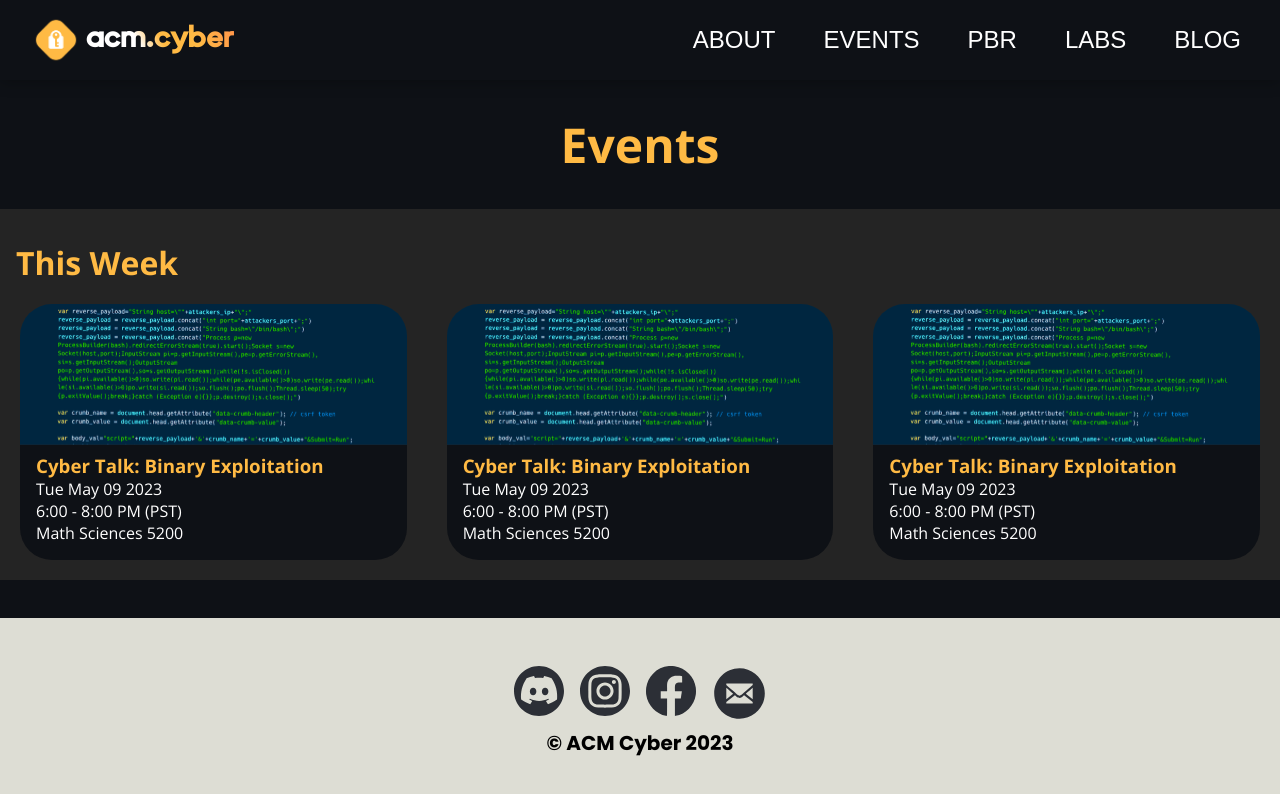
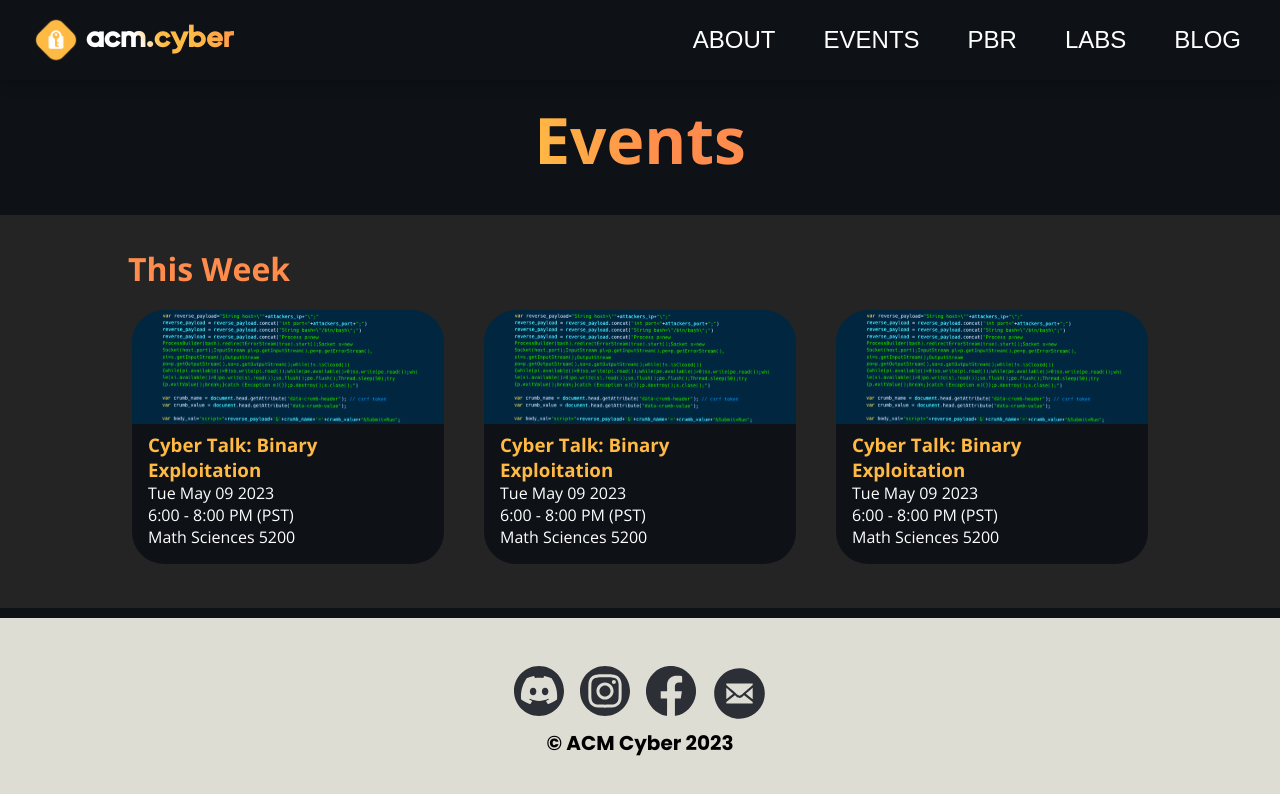
Before and after one commit to uclaacm/acmcyber.com, a Next.js app: page /events in a window 1280 px wide. Shown: the top 794 px of the page. Built offline with nearby package versions, Linux system fonts and the light colour scheme; a web font is replaced by a local one.

Commit message:
header stylings

```diff
--- a/styles/Events.module.scss
+++ b/styles/Events.module.scss
@@ -1,6 +1,6 @@
 .this-week {
   background-color: #242424;
-  padding: 1rem;
+  padding: 0rem 10% 2.5rem 10%;
 }
 
 .events {
--- a/styles/globals.scss
+++ b/styles/globals.scss
@@ -16,7 +16,7 @@
   --cyber-gold: #ffba44;
   --shadowed-light: #86652d;
   --soul-dark: #0e1116;
-  --orange-linear: linear-gradient(90deg, #ffba44, #ff8c4c);
+  --orange-linear: linear-gradient(85deg, #ffba44, #ff8c4c 60%);
   --logo-linear: linear-gradient(
     61.43deg,
     #ffffff 36.4583%,
@@ -53,21 +53,34 @@ a {
   min-height: calc(100vh - 80px - 182px);
   color: white;
 
-  h1,
-  h2,
-  h3 {
-    color: #ffba44;
+  .content {
+    width: 80%;
+    margin: 0 auto;
   }
 
   h1 {
-    padding: 2rem;
-    font-size: 3rem;
+    display: block;
+    width: fit-content;
+    margin: 0rem auto 2rem auto;
+    padding-top: 1rem;
+
+    font-size: 4rem;
     text-align: center;
+
+    color: transparent;
+    background: var(--orange-linear);
+    background-clip: text;
   }
 
   h2 {
-    padding: 1rem 0;
+    padding: 2rem 0 1rem 0;
     font-size: 2rem;
+
+    color: var(--organic-oranges);
+  }
+
+  h3 {
+    color: var(--cyber-gold);
   }
 
   blockquote {
@@ -87,8 +100,3 @@ a {
     line-height: 1.5;
   }
 }
-
-.content {
-  width: 60%;
-  margin: 0 auto;
-}
```
